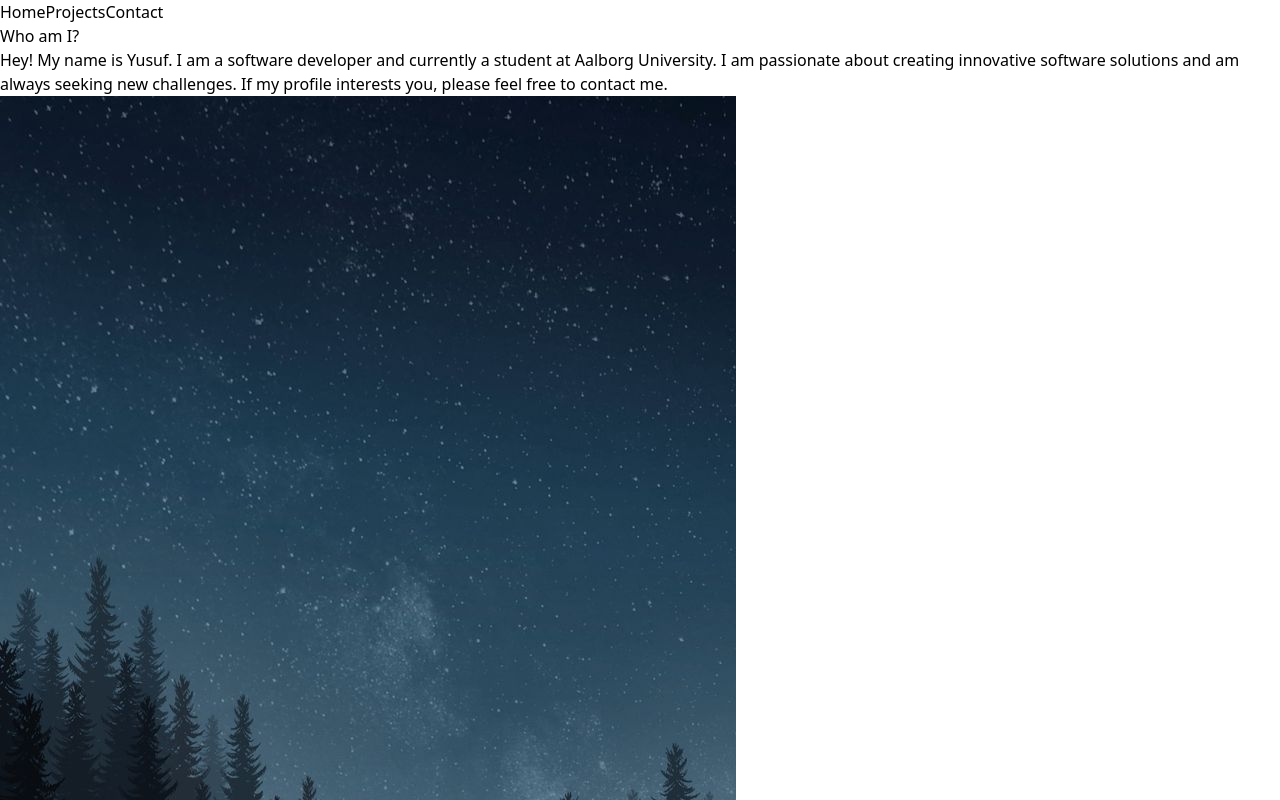
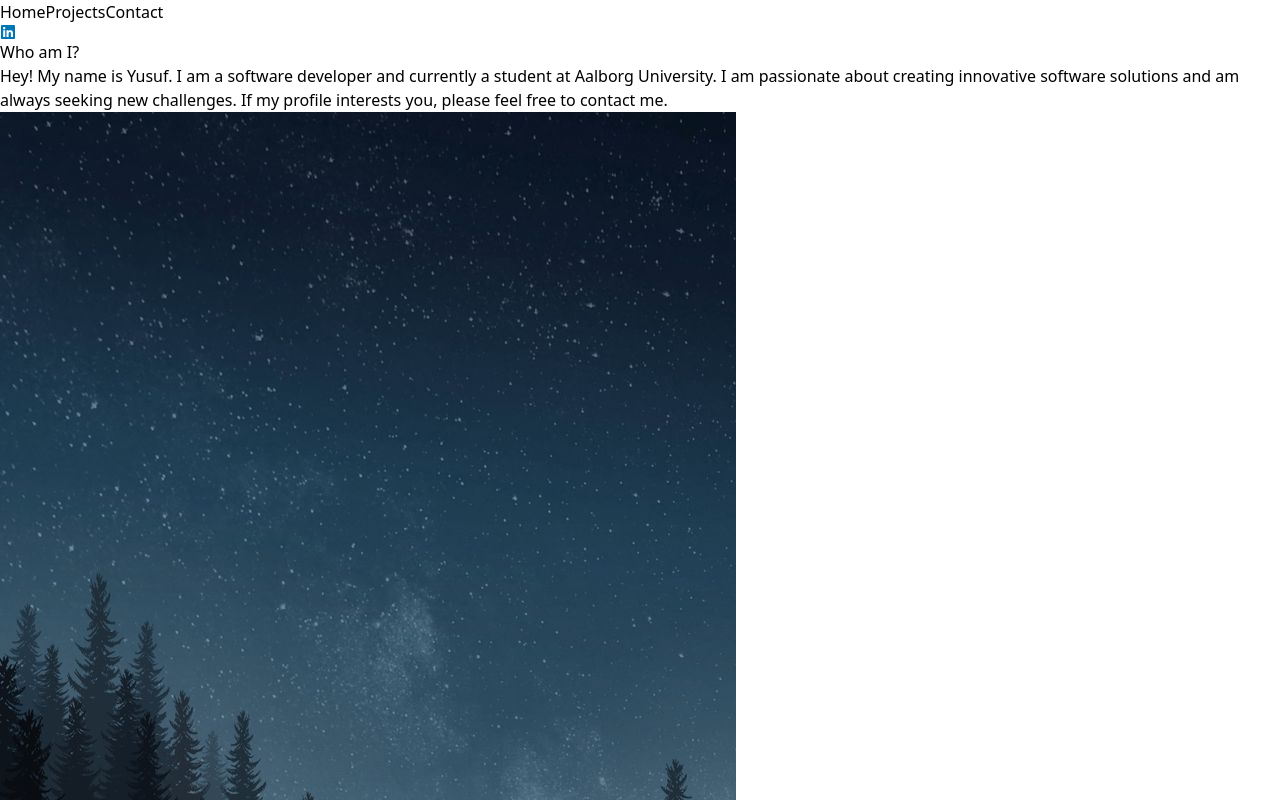
Before and after one commit to YusufIA99/React_tailwind_portfolio, a React (Vite) app: page / in a window 1280 px wide. Shown: the top 800 px of the page. Built offline with nearby package versions, Linux system fonts and the light colour scheme.

Commit message:
minor change

```diff
--- a/src/pages/navigation.jsx
+++ b/src/pages/navigation.jsx
@@ -1,10 +1,11 @@
 import React from 'react';
 import { NavLink } from 'react-router-dom';
+import {FaLinkedin } from 'react-icons/fa'; // Import GitHub and LinkedIn icons
 
 function Navigation() {
   return (
-    <nav className="bg-black text-gray-400 p-4 flex justify-center items-center">
-      <div className="bg-gray-800 rounded-full px-1 py-2">
+    <nav className="bg-black text-gray-400 p-4 flex justify-center items-center relative">
+      <div className="bg-gray-800 rounded-full px-1 py-2 flex items-center space-x-4">
         <NavLink
           to="/"
           className={({ isActive }) => isActive ? "text-white px-3" : "hover:text-gray-400 px-3"}
@@ -24,6 +25,16 @@ function Navigation() {
           Contact
         </NavLink>
       </div>
+      <div className="absolute right-4">
+        <a
+          href="https://www.linkedin.com/in/yusuf-issa-ahmed-61b903255/"
+          target="_blank"
+          rel="noopener noreferrer"
+          className="px-3"
+        >
+          <FaLinkedin className="text-2xl" style={{ color: '#0077B5' }} />
+        </a>
+      </div>
     </nav>
   );
 }
```
